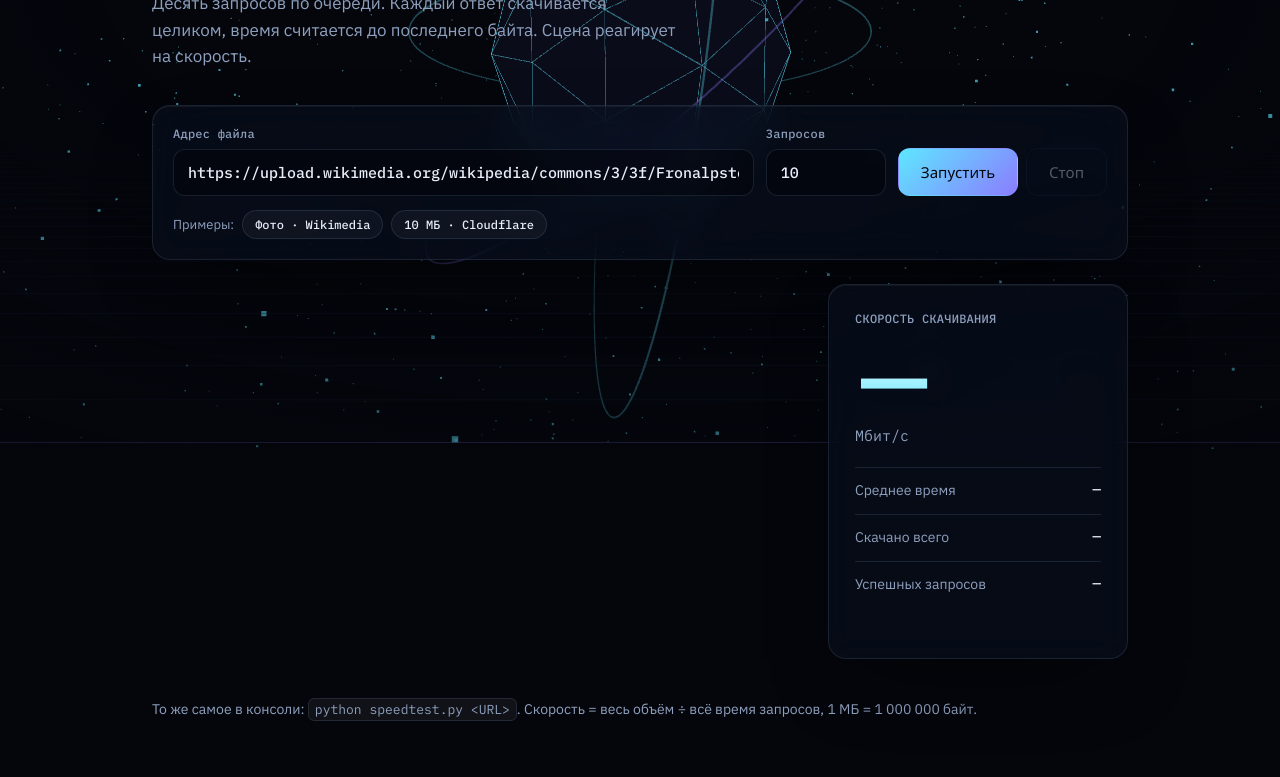
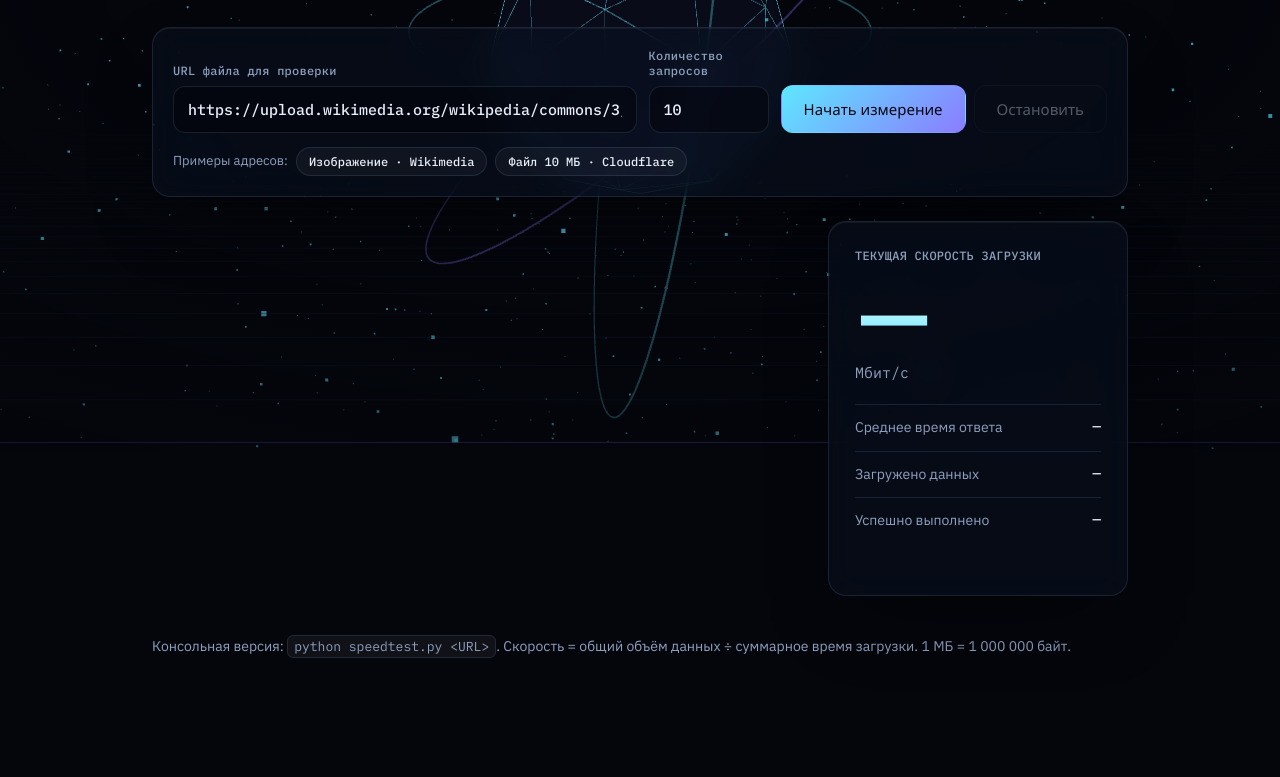
Before and after one commit to shakha1210-pixel/Speed-Test-Repo, a plain HTML site: page docs/index.html in a window 1280 px wide. Shown: the part 351-1128 px from the top of the page. After the commit the page ends 1065 px from the top, so only its background shows below. Drawn offline with nearby package versions, Linux system fonts and the light colour scheme; animation ran at ten frames a second.

Commit message:
ui: улучшить русскую локализацию браузерной версии

```diff
--- a/docs/index.html
+++ b/docs/index.html
@@ -3,7 +3,7 @@
 <head>
 <meta charset="utf-8">
 <meta name="viewport" content="width=device-width, initial-scale=1">
-<title>Замер скорости скачивания</title>
+<title>Speed Test — измерение скорости загрузки</title>
 <link rel="preconnect" href="https://fonts.googleapis.com">
 <link rel="preconnect" href="https://fonts.gstatic.com" crossorigin>
 <link href="https://fonts.googleapis.com/css2?family=Space+Grotesk:wght@500;700&family=IBM+Plex+Mono:wght@400;500&family=IBM+Plex+Sans:wght@400;500&display=swap" rel="stylesheet">
@@ -92,45 +92,45 @@ code{font:13px var(--mono);background:rgba(255,255,255,.05);border:1px solid var
 
 <main>
   <section class="hero">
-    <h1>Скорость сети, в реальном времени</h1>
-    <p>Десять запросов по очереди. Каждый ответ скачивается целиком, время считается до последнего байта. Сцена реагирует на скорость.</p>
+    <h1>Измерьте скорость загрузки</h1>
+    <p>Последовательные запросы к выбранному адресу. Каждый ответ загружается полностью — время фиксируется до последнего байта. 3D-сцена реагирует на скорость соединения.</p>
   </section>
 
   <section class="glass panel">
     <form id="form">
-      <label id="urlField">Адрес файла
+      <label id="urlField">URL файла для проверки
         <input id="url" type="url" required value="https://upload.wikimedia.org/wikipedia/commons/3/3f/Fronalpstock_big.jpg">
       </label>
-      <label>Запросов
+      <label>Количество запросов
         <input id="count" type="number" min="1" max="50" value="10" required>
       </label>
       <div class="btns">
-        <button id="start" type="submit">Запустить</button>
-        <button id="stop" type="button" class="ghost" disabled>Стоп</button>
+        <button id="start" type="submit">Начать измерение</button>
+        <button id="stop" type="button" class="ghost" disabled>Остановить</button>
       </div>
     </form>
-    <div class="presets" id="presets">Примеры:
-      <button type="button" class="chip" data-url="https://upload.wikimedia.org/wikipedia/commons/3/3f/Fronalpstock_big.jpg">Фото · Wikimedia</button>
-      <button type="button" class="chip" data-url="https://speed.cloudflare.com/__down?bytes=10000000">10 МБ · Cloudflare</button>
+    <div class="presets" id="presets"><span>Примеры адресов:</span>
+      <button type="button" class="chip" data-url="https://upload.wikimedia.org/wikipedia/commons/3/3f/Fronalpstock_big.jpg">Изображение · Wikimedia</button>
+      <button type="button" class="chip" data-url="https://speed.cloudflare.com/__down?bytes=10000000">Файл 10 МБ · Cloudflare</button>
     </div>
   </section>
 
   <div class="stage">
-    <ol class="lanes" id="lanes" aria-label="Запросы"></ol>
+    <ol class="lanes" id="lanes" aria-label="Ход выполнения запросов"></ol>
     <aside class="glass result" aria-live="polite">
-      <h2>СКОРОСТЬ СКАЧИВАНИЯ</h2>
+      <h2>ТЕКУЩАЯ СКОРОСТЬ ЗАГРУЗКИ</h2>
       <p class="speed" id="speed">—</p>
       <p class="unit">Мбит/с <span id="mbyte"></span></p>
       <dl>
-        <div><dt>Среднее время</dt><dd id="avg">—</dd></div>
-        <div><dt>Скачано всего</dt><dd id="total">—</dd></div>
-        <div><dt>Успешных запросов</dt><dd id="ok">—</dd></div>
+        <div><dt>Среднее время ответа</dt><dd id="avg">—</dd></div>
+        <div><dt>Загружено данных</dt><dd id="total">—</dd></div>
+        <div><dt>Успешно выполнено</dt><dd id="ok">—</dd></div>
       </dl>
       <p class="note" id="note" role="alert"></p>
     </aside>
   </div>
 
-  <footer>То же самое в консоли: <code>python speedtest.py &lt;URL&gt;</code>. Скорость = весь объём ÷ всё время запросов, 1 МБ = 1 000 000 байт.</footer>
+  <footer>Консольная версия: <code>python speedtest.py &lt;URL&gt;</code>. Скорость = общий объём данных ÷ суммарное время загрузки. 1 МБ = 1 000 000 байт.</footer>
 </main>
 
 <script src="https://cdnjs.cloudflare.com/ajax/libs/three.js/r128/three.min.js"></script>
```
